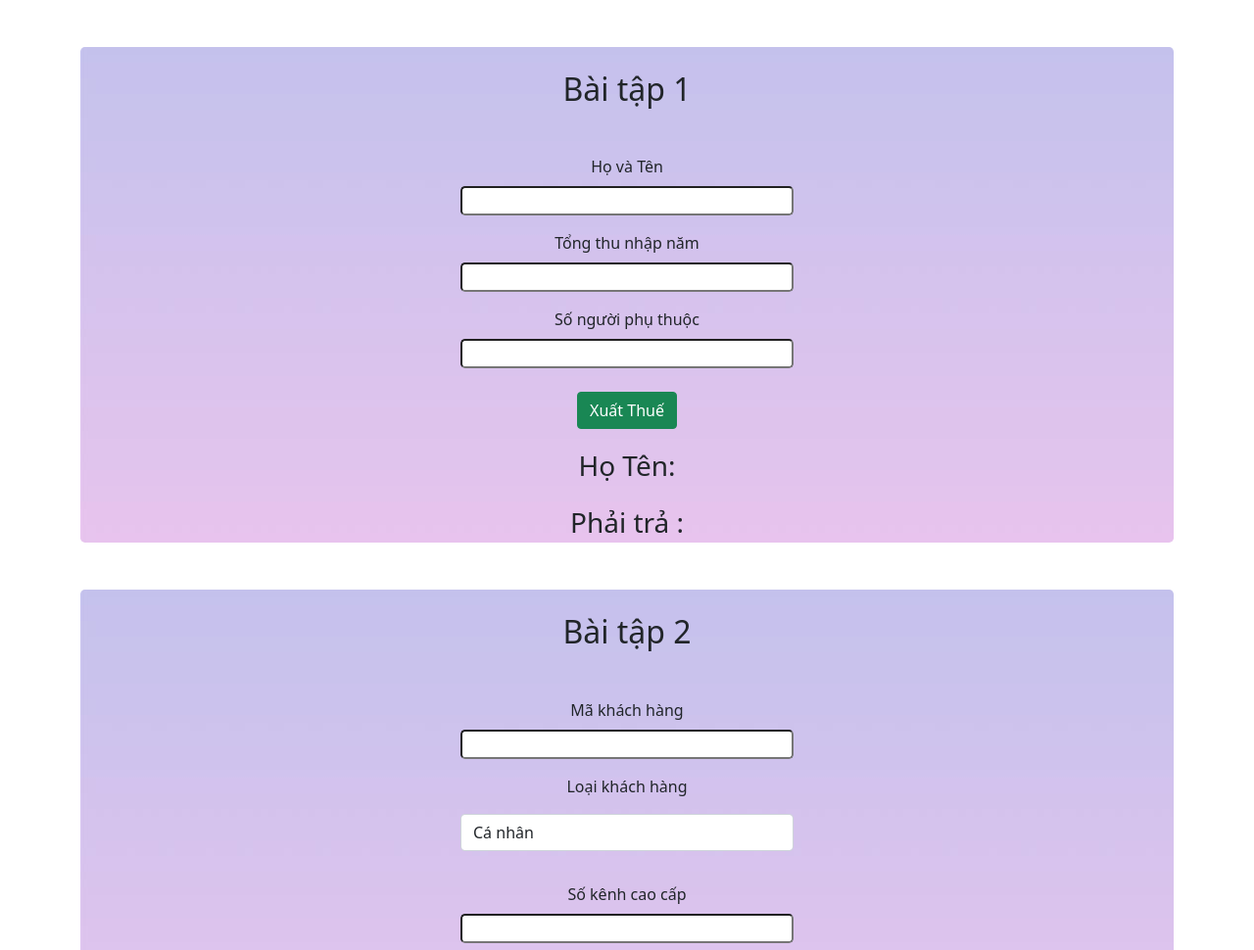
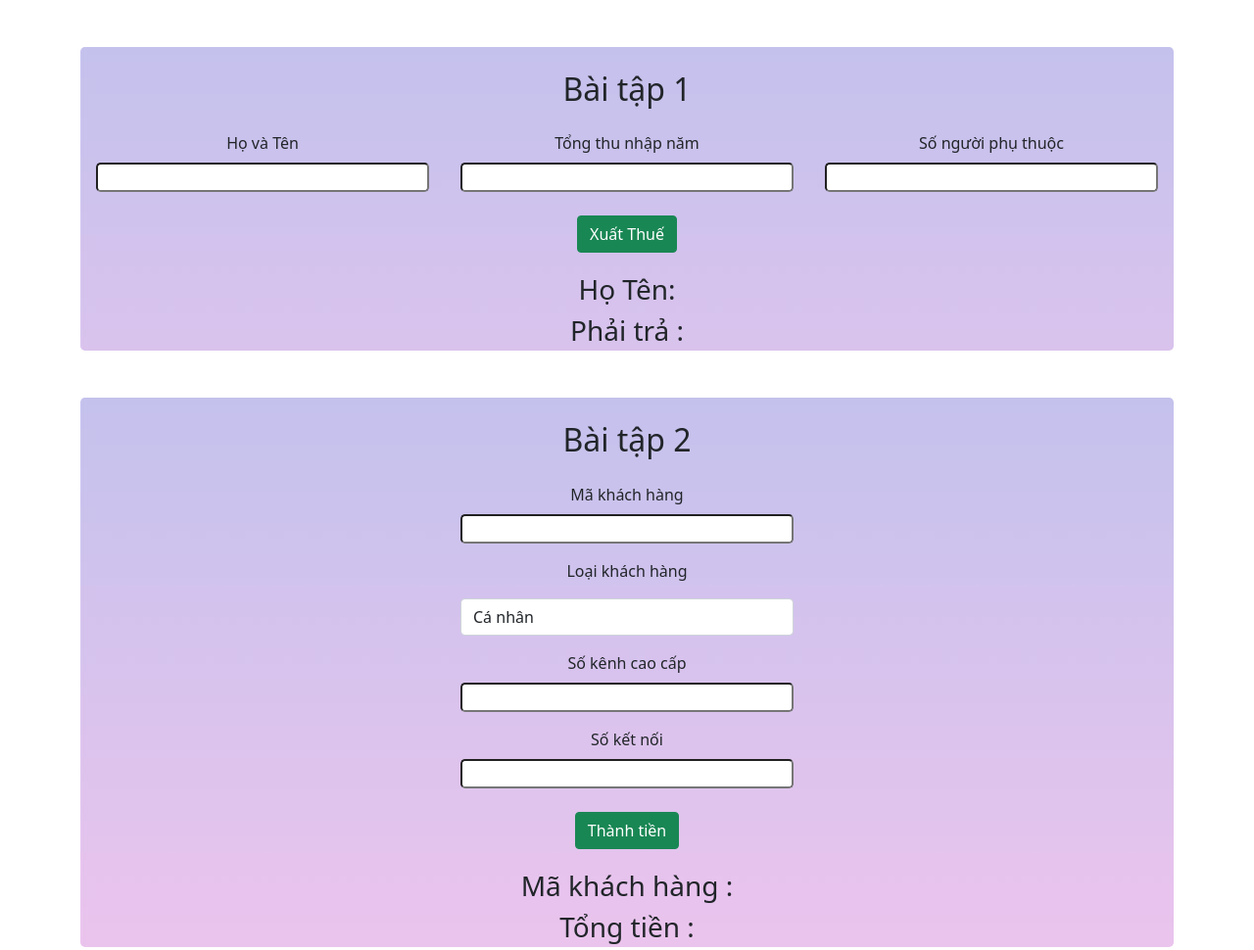
Before and after one commit to truc2203/TranThanhTruc_BC27_BaiTapThem_Javascript_Buoi15, a plain HTML site: page index.html in a window 1280 px wide. Shown: the top 970 px of the page at 98% size. Drawn offline with nearby package versions, Linux system fonts and the light colour scheme.

Commit message:
fix HTML

```diff
--- a/index.html
+++ b/index.html
@@ -16,40 +16,34 @@
 <body>
     <div class="container mx-auto text-center">
         <div class="my-5 rounded-3" style="background-image: url(./img/bg-bt1.jpg);">
-            <h2 class="mb-5 pt-4">Bài tập 1</h2>
+            <h2 class="mb-4 pt-4">Bài tập 1</h2>
 
             <div class="col-sm-12 d-flex mb-3 justify-content-center">
                 <div class=" col-4 px-3 text-center">
                     <label class="form-label" for="userName">Họ và Tên</label>
                     <input type="text" class="w-100 rounded-3 form control" id="userName">
                 </div>
-            </div>
-            <div class="col-sm-12 d-flex mb-3 justify-content-center">
                 <div class=" col-4 px-3">
                     <label class="form-label" for="totalIncome">Tổng thu nhập năm</label>
                     <input type="number" class="w-100 rounded-3 form control" id="totalIncome">
                 </div>
-
-            </div>
-            <div class="col-sm-12 d-flex mb-3 justify-content-center">
                 <div class=" col-4 px-3">
                     <label class="form-label" for="people">Số người phụ thuộc</label>
                     <input type="number" class="w-100 rounded-3 form control" id="people">
                 </div>
+            </div>
 
-            </div>
             <div class="text-center mt-4 mb-3">
                 <button onclick="
                 tax()" class="btn btn-success">Xuất Thuế</button>
             </div>
-            <p class="fs-3" id="customer" style="font-weight: 500;">Họ Tên: </p>
-            <p class="fs-3 " id="mustPay" style="font-weight: 500;">Phải trả : </p>
+            <p class="fs-3 mb-0" id="customer" style="font-weight: 500;">Họ Tên: </p>
+            <p class="fs-3 mb-0 " id="mustPay" style="font-weight: 500;">Phải trả : </p>
         </div>
 
 
-
         <div class="my-5 rounded-3" style="background-image: url(./img/bg-bt1.jpg);">
-            <h2 class="mb-5 pt-4">Bài tập 2</h2>
+            <h2 class="mb-4 pt-4">Bài tập 2</h2>
 
             <div class="col-sm-12 d-flex mb-3 justify-content-center">
                 <div class=" col-4 px-3 text-center">
@@ -60,7 +54,7 @@
             <div class="col-sm-12 d-flex mb-3 justify-content-center">
                 <div class=" col-4 px-3">
                     <label for="">Loại khách hàng</label>
-                    <select name="" id="customerType" class="form-control my-3">
+                    <select name="" id="customerType" class="form-control my-3 mb-0">
                         <option value="ND">Cá nhân</option>
                         <option value="DN">Doanh nghiệp</option>
                     </select>
@@ -85,8 +79,8 @@
                 <button onclick="
                 cap()" class="btn btn-success">Thành tiền</button>
             </div>
-            <p class="fs-3" id="customer2" style="font-weight: 500;">Mã khách hàng : </p>
-            <p class="fs-3 " id="totalPay" style="font-weight: 500;">Tổng tiền : </p>
+            <p class="fs-3 mb-0" id="customer2" style="font-weight: 500;">Mã khách hàng : </p>
+            <p class="fs-3 mb-0" id="totalPay" style="font-weight: 500;">Tổng tiền : </p>
         </div>
     </div>
 
```
